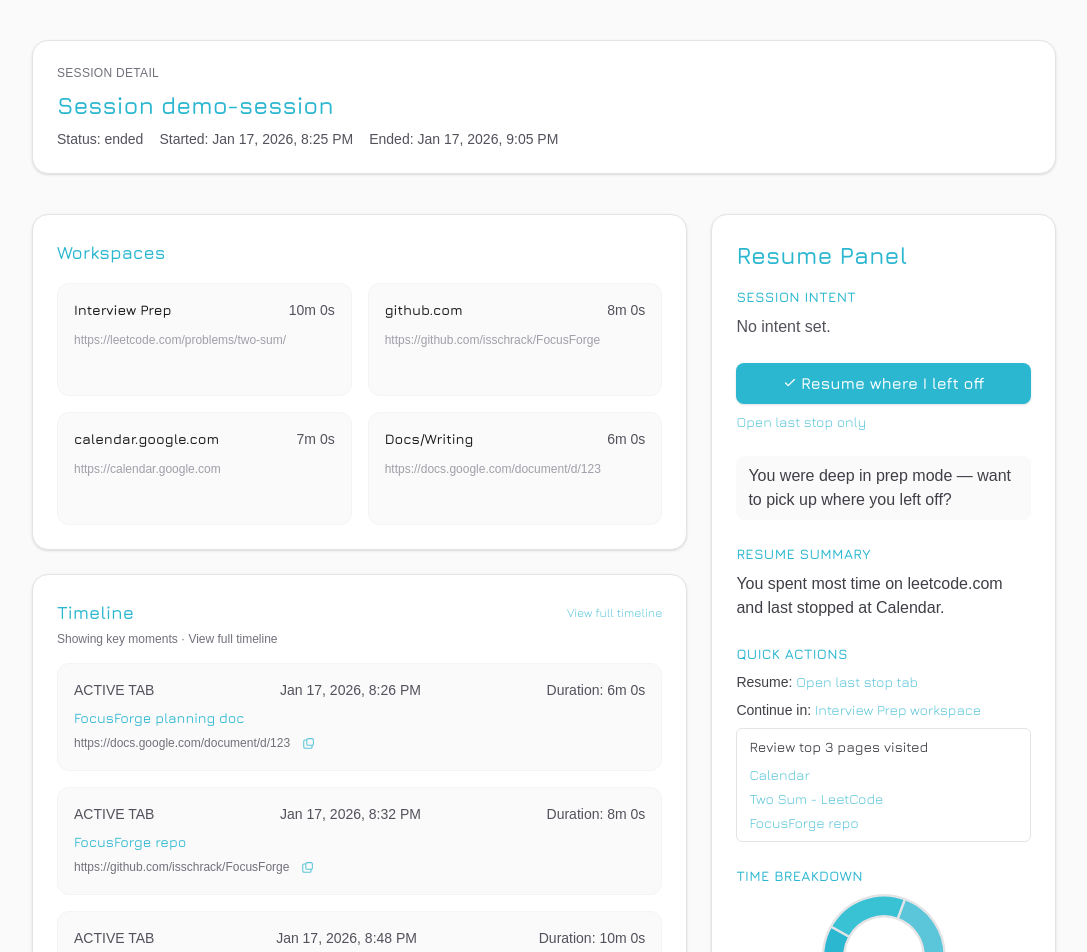
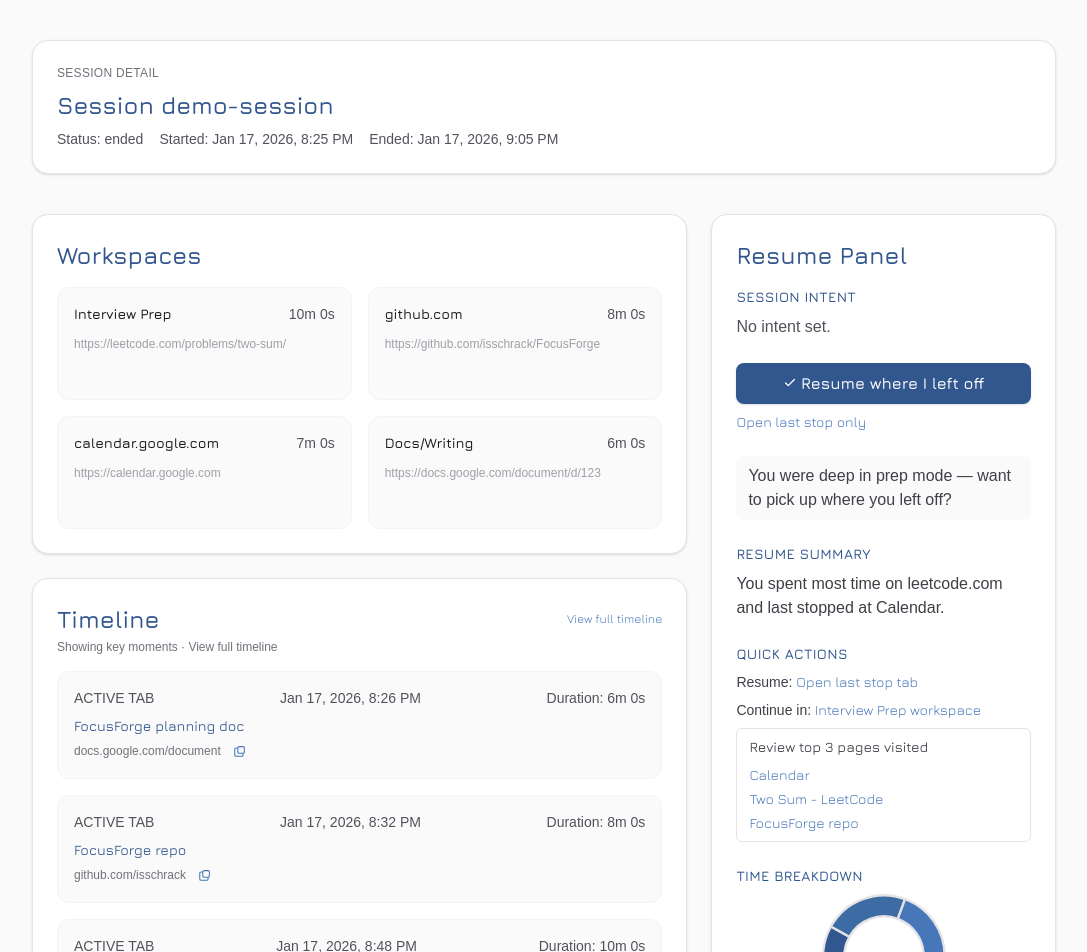
Before and after one commit to stripathy1999/FocusForge, a Next.js app: page /session/demo in a window 1280 px wide. Shown: the top 952 px of the page, without its empty margins (96-1183 px from the left). Built offline with nearby package versions, Linux system fonts and the light colour scheme.

Commit message:
Update theme to blue palette, fix timeline URL display and duplicate keys, standardize header sizes

```diff
--- a/app/globals.css
+++ b/app/globals.css
@@ -5,12 +5,12 @@
   --foreground: #171717;
 
   /* Brand colors - defined in next.config.ts theme */
-  --color-primary: #2BB7D0;
-  --color-secondary: #5BC5D9;
-  --color-light-accent: #4AB5C9;
+  --color-primary: #32578E;
+  --color-secondary: #4777B9;
+  --color-light-accent: #669EE6;
   --color-muted: #8f8f9f;
-  --color-primary-dark: #22a3be;
-  --color-primary-light: #7ee0ed;
+  --color-primary-dark: #223758;
+  --color-primary-light: #9ED5FF;
 }
 
 @theme inline {
--- a/app/session/[id]/page.tsx
+++ b/app/session/[id]/page.tsx
@@ -45,7 +45,7 @@ export default async function SessionPage({
           <Link
             href="/session/live"
             className="mt-4 inline-block underline"
-            style={{ color: '#5BC5D9' }}
+            style={{ color: '#4777B9' }}
           >
             Go to Live Session
           </Link>
--- a/app/session/_components/SessionDetail.tsx
+++ b/app/session/_components/SessionDetail.tsx
@@ -42,16 +42,53 @@ function formatEventType(type: string) {
   return type;
 }
 
-// Theme-aligned teal/cyan shades, ordered dark → light for visual distinction
+function shortenUrl(url: string): string {
+  try {
+    const urlObj = new URL(url);
+    let hostname = urlObj.hostname.replace(/^www\./, "");
+    let pathname = urlObj.pathname;
+
+    // Remove trailing slash
+    if (pathname === "/") {
+      pathname = "";
+    } else {
+      // Keep only the first path segment if it exists
+      const pathParts = pathname.split("/").filter(Boolean);
+      if (pathParts.length > 0) {
+        pathname = "/" + pathParts[0];
+        // Truncate if the path segment is too long
+        if (pathname.length > 20) {
+          pathname = pathname.substring(0, 17) + "...";
+        }
+      }
+    }
+
+    const shortUrl = hostname + pathname;
+    // Truncate entire URL if still too long
+    if (shortUrl.length > 40) {
+      return shortUrl.substring(0, 37) + "...";
+    }
+    return shortUrl;
+  } catch {
+    // If URL parsing fails, just truncate the original
+    const cleaned = url.replace(/^https?:\/\//, "").replace(/^www\./, "");
+    if (cleaned.length > 40) {
+      return cleaned.substring(0, 37) + "...";
+    }
+    return cleaned;
+  }
+}
+
+// Theme-aligned blue shades, ordered dark → light for visual distinction
 const PIE_COLORS = [
-  "#1a9ba8", // darker teal
-  "#2BB7D0", // primary
-  "#38c2d4",
-  "#5BC5D9", // secondary
-  "#4AB5C9", // light accent
-  "#6ed5e4",
-  "#22a3be",
-  "#7ee0ed", // lightest
+  "#223758", // primary dark
+  "#32578E", // primary
+  "#3d6ba3",
+  "#4777B9", // secondary
+  "#669EE6", // light accent
+  "#7db3f0",
+  "#4a7fc4",
+  "#9ED5FF", // primary light
 ];
 const PIE_BREAK_COLOR = "#8b9ca6"; // slate, theme-adjacent
 
@@ -194,7 +231,7 @@ export function SessionDetail({ session, computedSummary }: SessionDetailProps)
             </p>
             <h1
               className="text-2xl font-semibold"
-              style={{ fontFamily: 'var(--font-jura), sans-serif', color: '#2BB7D0' }}
+              style={{ fontFamily: 'var(--font-jura), sans-serif', color: '#32578E' }}
             >
               Session {session.id}
             </h1>
@@ -210,8 +247,8 @@ export function SessionDetail({ session, computedSummary }: SessionDetailProps)
           <div className="flex flex-col gap-6">
             <div className="rounded-2xl border border-zinc-200 bg-white p-6 shadow-sm">
               <h2
-                className="text-lg font-semibold"
-                style={{ fontFamily: 'var(--font-jura), sans-serif', color: '#2BB7D0' }}
+                className="text-2xl font-semibold"
+                style={{ fontFamily: 'var(--font-jura), sans-serif', color: '#32578E' }}
               >
                 Workspaces
               </h2>
@@ -236,7 +273,7 @@ export function SessionDetail({ session, computedSummary }: SessionDetailProps)
                       key={domain.domain}
                       className={`group rounded-xl border border-zinc-100 bg-zinc-50 p-4 transition-all duration-200 ${
                         domain.topUrls.length > 0
-                          ? "cursor-pointer hover:border-[#2BB7D0] hover:bg-white hover:shadow-lg hover:scale-[1.02] hover:-translate-y-0.5"
+                          ? "cursor-pointer hover:border-[#32578E] hover:bg-white hover:shadow-lg hover:scale-[1.02] hover:-translate-y-0.5"
                           : ""
                       }`}
                       onClick={() => {
@@ -275,7 +312,7 @@ export function SessionDetail({ session, computedSummary }: SessionDetailProps)
                         <button
                           type="button"
                           className="mt-3 inline-flex items-center text-xs font-medium opacity-0 group-hover:opacity-100 transition-opacity duration-200"
-                          style={{ fontFamily: 'var(--font-jura), sans-serif', color: '#5BC5D9' }}
+                          style={{ fontFamily: 'var(--font-jura), sans-serif', color: '#4777B9' }}
                           onClick={(e) => {
                             e.stopPropagation();
                             handleReopen(domain.topUrls);
@@ -291,7 +328,7 @@ export function SessionDetail({ session, computedSummary }: SessionDetailProps)
                   <div
                     className={`group rounded-xl border border-dashed border-zinc-200 bg-white p-4 transition-all duration-200 ${
                       computedSummary.background.topUrls.length > 0
-                        ? "cursor-pointer hover:border-[#2BB7D0] hover:bg-zinc-50 hover:shadow-lg hover:scale-[1.02] hover:-translate-y-0.5"
+                        ? "cursor-pointer hover:border-[#32578E] hover:bg-zinc-50 hover:shadow-lg hover:scale-[1.02] hover:-translate-y-0.5"
                         : ""
                     }`}
                     onClick={() => {
@@ -332,7 +369,7 @@ export function SessionDetail({ session, computedSummary }: SessionDetailProps)
                       <button
                         type="button"
                         className="mt-3 inline-flex items-center text-xs font-medium opacity-0 group-hover:opacity-100 transition-opacity duration-200"
-                        style={{ fontFamily: 'var(--font-jura), sans-serif', color: '#5BC5D9' }}
+                        style={{ fontFamily: 'var(--font-jura), sans-serif', color: '#4777B9' }}
                         onClick={(e) => {
                           e.stopPropagation();
                           if (computedSummary.background) {
@@ -351,15 +388,15 @@ export function SessionDetail({ session, computedSummary }: SessionDetailProps)
             <div className="rounded-2xl border border-zinc-200 bg-white p-6 shadow-sm">
               <div className="flex items-center justify-between">
                 <h2
-                  className="text-lg font-semibold"
-                  style={{ fontFamily: 'var(--font-jura), sans-serif', color: '#2BB7D0' }}
+                  className="text-2xl font-semibold"
+                  style={{ fontFamily: 'var(--font-jura), sans-serif', color: '#32578E' }}
                 >
                   Timeline
                 </h2>
                 <button
                   type="button"
                   className="text-xs underline-offset-4 hover:underline"
-                  style={{ fontFamily: 'var(--font-jura), sans-serif', color: '#5BC5D9' }}
+                  style={{ fontFamily: 'var(--font-jura), sans-serif', color: '#4777B9' }}
                   onClick={() => setShowFullTimeline((value) => !value)}
                 >
                   {showFullTimeline ? "Show key moments" : "View full timeline"}
@@ -376,12 +413,12 @@ export function SessionDetail({ session, computedSummary }: SessionDetailProps)
                     No events recorded yet.
                   </p>
                 ) : (
-                  keyTimeline.map((event) => (
+                  keyTimeline.map((event, index) => (
                     <div
-                      key={`${event.ts}-${event.type}`}
+                      key={`${event.ts}-${event.type}-${event.url || ''}-${index}`}
                       className={`rounded-xl border border-zinc-100 bg-zinc-50 p-4 transition-all duration-200 ${
                         event.url && event.type !== "BREAK"
-                          ? "hover:border-[#2BB7D0] hover:bg-white hover:shadow-lg hover:scale-[1.02] hover:-translate-y-0.5"
+                          ? "hover:border-[#32578E] hover:bg-white hover:shadow-lg hover:scale-[1.02] hover:-translate-y-0.5"
                           : "hover:border-zinc-200 hover:bg-white hover:shadow-md"
                       }`}
                     >
@@ -401,13 +438,13 @@ export function SessionDetail({ session, computedSummary }: SessionDetailProps)
                               Duration: {formatDuration(event.durationSec)}
                             </span>
                           </div>
-                          <div className="mt-2 text-sm font-medium font-jura" style={{ color: '#2BB7D0' }}>
+                          <div className="mt-2 text-sm font-medium font-jura" style={{ color: '#32578E' }}>
                             {event.title || "Untitled tab"}
                           </div>
                           <div className="mt-1 flex items-center gap-2 text-xs text-zinc-500">
                             {event.url ? (
                               <>
-                                <span className="truncate">{event.url}</span>
+                                <span className="truncate" title={event.url}>{shortenUrl(event.url)}</span>
                                 <button
                                   type="button"
                                   className="flex-shrink-0 rounded p-1 hover:bg-zinc-200 transition-colors"
@@ -423,7 +460,7 @@ export function SessionDetail({ session, computedSummary }: SessionDetailProps)
                                     viewBox="0 0 16 16"
                                     fill="none"
                                     xmlns="http://www.w3.org/2000/svg"
-                                    style={{ color: '#5BC5D9' }}
+                                    style={{ color: '#4777B9' }}
                                   >
                                     <path
                                       d="M5.5 4.5H3.5C2.67157 4.5 2 5.17157 2 6V12.5C2 13.3284 2.67157 14 3.5 14H10C10.8284 14 11.5 13.3284 11.5 12.5V10.5M5.5 4.5C5.5 3.67157 6.17157 3 7 3H11.5C12.3284 3 13 3.67157 13 4.5V9C13 9.82843 12.3284 10.5 11.5 10.5H7C6.17157 10.5 5.5 9.82843 5.5 9V4.5Z"
@@ -462,7 +499,7 @@ export function SessionDetail({ session, computedSummary }: SessionDetailProps)
             <div className="flex items-center justify-between">
               <h2
                 className="text-2xl font-semibold"
-                style={{ fontFamily: 'var(--font-jura), sans-serif', color: '#2BB7D0' }}
+                style={{ fontFamily: 'var(--font-jura), sans-serif', color: '#32578E' }}
               >
                 Resume Panel
               </h2>
@@ -482,7 +519,7 @@ export function SessionDetail({ session, computedSummary }: SessionDetailProps)
                   </div>
                 )}
                 <div>
-                  <p className="text-sm font-semibold uppercase tracking-wide" style={{ fontFamily: 'var(--font-jura), sans-serif', color: '#2BB7D0' }}>
+                  <p className="text-sm font-semibold uppercase tracking-wide" style={{ fontFamily: 'var(--font-jura), sans-serif', color: '#32578E' }}>
                     Session Intent
                   </p>
                   {computedSummary.intent_tags.length > 0 ? (
@@ -506,7 +543,7 @@ export function SessionDetail({ session, computedSummary }: SessionDetailProps)
                 <button
                   type="button"
                   className="rounded-lg px-4 py-2 text-base font-semibold text-white shadow-sm disabled:opacity-60"
-                  style={{ fontFamily: 'var(--font-jura), sans-serif', backgroundColor: '#2BB7D0', borderColor: '#2BB7D0' }}
+                  style={{ fontFamily: 'var(--font-jura), sans-serif', backgroundColor: '#32578E', borderColor: '#32578E' }}
                   onClick={() =>
                     computedSummary.resumeUrls.length
                       ? handleReopen(computedSummary.resumeUrls)
@@ -524,7 +561,7 @@ export function SessionDetail({ session, computedSummary }: SessionDetailProps)
                 <button
                   type="button"
                   className="text-left text-sm underline-offset-4 hover:underline disabled:text-zinc-400 disabled:no-underline"
-                  style={{ fontFamily: 'var(--font-jura), sans-serif', color: '#5BC5D9' }}
+                  style={{ fontFamily: 'var(--font-jura), sans-serif', color: '#4777B9' }}
                   onClick={() =>
                     computedSummary.lastStop?.url
                       ? handleReopen([computedSummary.lastStop.url])
@@ -539,13 +576,13 @@ export function SessionDetail({ session, computedSummary }: SessionDetailProps)
                 {computedSummary.emotionalSummary}
               </p>
               <div>
-                <p className="text-sm font-semibold uppercase tracking-wide" style={{ fontFamily: 'var(--font-jura), sans-serif', color: '#2BB7D0' }}>
+                <p className="text-sm font-semibold uppercase tracking-wide" style={{ fontFamily: 'var(--font-jura), sans-serif', color: '#32578E' }}>
                   Resume Summary
                 </p>
                 <p className="mt-2 text-base">{computedSummary.resumeSummary}</p>
               </div>
               <div>
-                <p className="text-sm font-semibold uppercase tracking-wide" style={{ fontFamily: 'var(--font-jura), sans-serif', color: '#2BB7D0' }}>
+                <p className="text-sm font-semibold uppercase tracking-wide" style={{ fontFamily: 'var(--font-jura), sans-serif', color: '#32578E' }}>
                   Quick Actions
                 </p>
                 <div className="mt-2 flex flex-col gap-2 text-sm">
@@ -554,7 +591,7 @@ export function SessionDetail({ session, computedSummary }: SessionDetailProps)
                     <button
                       type="button"
                       className="underline-offset-4 hover:underline disabled:text-zinc-400 disabled:no-underline"
-                      style={{ fontFamily: 'var(--font-jura), sans-serif', color: '#5BC5D9' }}
+                      style={{ fontFamily: 'var(--font-jura), sans-serif', color: '#4777B9' }}
                       onClick={() =>
                         computedSummary.lastStop?.url
                           ? handleReopen([computedSummary.lastStop.url])
@@ -570,7 +607,7 @@ export function SessionDetail({ session, computedSummary }: SessionDetailProps)
                     <button
                       type="button"
                       className="underline-offset-4 hover:underline disabled:text-zinc-400 disabled:no-underline"
-                      style={{ fontFamily: 'var(--font-jura), sans-serif', color: '#5BC5D9' }}
+                      style={{ fontFamily: 'var(--font-jura), sans-serif', color: '#4777B9' }}
                       onClick={() =>
                         computedSummary.domains[0]?.topUrls?.length
                           ? handleReopen(computedSummary.domains[0].topUrls)
@@ -594,7 +631,7 @@ export function SessionDetail({ session, computedSummary }: SessionDetailProps)
                             key={page.url}
                             type="button"
                             className="block w-full truncate text-left underline-offset-4 hover:underline"
-                            style={{ fontFamily: 'var(--font-jura), sans-serif', color: '#5BC5D9' }}
+                            style={{ fontFamily: 'var(--font-jura), sans-serif', color: '#4777B9' }}
                             title={page.url}
                             onClick={() => handleReopen([page.url])}
                           >
@@ -607,7 +644,7 @@ export function SessionDetail({ session, computedSummary }: SessionDetailProps)
                 </div>
               </div>
               <div>
-                <p className="text-sm font-semibold uppercase tracking-wide" style={{ fontFamily: 'var(--font-jura), sans-serif', color: '#2BB7D0' }}>
+                <p className="text-sm font-semibold uppercase tracking-wide" style={{ fontFamily: 'var(--font-jura), sans-serif', color: '#32578E' }}>
                   Time Breakdown
                 </p>
                 <TimeBreakdownPie
@@ -640,7 +677,7 @@ export function SessionDetail({ session, computedSummary }: SessionDetailProps)
                 </div>
               </div>
               <div>
-                <p className="text-sm font-semibold uppercase tracking-wide" style={{ fontFamily: 'var(--font-jura), sans-serif', color: '#2BB7D0' }}>
+                <p className="text-sm font-semibold uppercase tracking-wide" style={{ fontFamily: 'var(--font-jura), sans-serif', color: '#32578E' }}>
                   Intent Alignment
                 </p>
                 <div className="mt-2 rounded-lg border border-zinc-200 bg-zinc-50 px-3 py-3 text-sm text-zinc-600">
@@ -678,7 +715,7 @@ export function SessionDetail({ session, computedSummary }: SessionDetailProps)
                                 className="h-full shrink-0"
                                 style={{
                                   flex: `0 0 ${pctA}%`,
-                                  backgroundColor: "#2BB7D0",
+                                  backgroundColor: "#32578E",
                                   minWidth: a > 0 ? "2px" : undefined,
                                 }}
                                 title={`Aligned: ${formatDuration(a)}`}
@@ -687,7 +724,7 @@ export function SessionDetail({ session, computedSummary }: SessionDetailProps)
                                 className="h-full shrink-0"
                                 style={{
                                   flex: `0 0 ${pctO}%`,
-                                  backgroundColor: "#22a3be",
+                                  backgroundColor: "#4a7fc4",
                                   minWidth: o > 0 ? "2px" : undefined,
                                 }}
                                 title={`Off-intent: ${formatDuration(o)}`}
@@ -703,16 +740,16 @@ export function SessionDetail({ session, computedSummary }: SessionDetailProps)
                               />
                             </>
                           ) : (
-                            <div className="h-full min-h-[12px] w-full flex-1" style={{ backgroundColor: "#7ee0ed" }} />
+                            <div className="h-full min-h-[12px] w-full flex-1" style={{ backgroundColor: "#9ED5FF" }} />
                           )}
                         </div>
                         <div className="flex flex-nowrap gap-x-3 text-xs text-zinc-600">
                           <span className="inline-flex shrink-0 items-center gap-1.5 whitespace-nowrap">
-                            <span className="h-2 w-2 rounded-sm shrink-0" style={{ backgroundColor: "#2BB7D0" }} />
+                            <span className="h-2 w-2 rounded-sm shrink-0" style={{ backgroundColor: "#32578E" }} />
                             Aligned {formatDuration(a)}
                           </span>
                           <span className="inline-flex shrink-0 items-center gap-1.5 whitespace-nowrap">
-                            <span className="h-2 w-2 rounded-sm shrink-0" style={{ backgroundColor: "#f59e0b" }} />
+                            <span className="h-2 w-2 rounded-sm shrink-0" style={{ backgroundColor: "#4a7fc4" }} />
                             Off-intent {formatDuration(o)}
                           </span>
                           <span className="inline-flex shrink-0 items-center gap-1.5 whitespace-nowrap">
@@ -769,7 +806,7 @@ export function SessionDetail({ session, computedSummary }: SessionDetailProps)
                     target="_blank"
                     rel="noreferrer"
                     className="mt-2 inline-block text-base underline-offset-4 hover:underline"
-                    style={{ color: '#5BC5D9' }}
+                    style={{ color: '#4777B9' }}
                   >
                     {computedSummary.lastStop.title ||
                       computedSummary.lastStop.url}
@@ -779,7 +816,7 @@ export function SessionDetail({ session, computedSummary }: SessionDetailProps)
                 )}
               </div>
               <div className="pt-4 text-sm text-zinc-500">
-                <Link href="/session/demo" className="underline" style={{ color: '#5BC5D9' }}>
+                <Link href="/session/demo" className="underline" style={{ color: '#4777B9' }}>
                   View demo session →
                 </Link>
               </div>
--- a/app/session/live/SessionLiveClient.tsx
+++ b/app/session/live/SessionLiveClient.tsx
@@ -23,7 +23,7 @@ export function SessionLiveClient() {
           type="button"
           onClick={() => sessionId && router.push(`/session/${sessionId}`)}
           className="rounded-lg px-4 py-2 text-sm font-medium text-white shadow-sm"
-          style={{ fontFamily: 'var(--font-jura), sans-serif', backgroundColor: '#2BB7D0', borderColor: '#2BB7D0' }}
+          style={{ fontFamily: 'var(--font-jura), sans-serif', backgroundColor: '#32578E', borderColor: '#32578E' }}
         >
           Open Session
         </button>
--- a/app/session/live/page.tsx
+++ b/app/session/live/page.tsx
@@ -26,7 +26,7 @@ export default function LiveSessionPage() {
         <div className="mt-8 rounded-lg bg-zinc-50 p-4 text-sm text-zinc-600">
           <p>
             Want to test without the extension? Try the{" "}
-            <Link href="/session/demo" className="underline" style={{ color: '#5BC5D9' }}>
+            <Link href="/session/demo" className="underline" style={{ color: '#4777B9' }}>
               demo session
             </Link>
             .
--- a/next.config.ts
+++ b/next.config.ts
@@ -10,22 +10,22 @@ import type { NextConfig } from "next";
  * - Subtitles/Body: Lato (regular/medium) - used for body text
  *
  * Colors:
- * - Primary: #2BB7D0 (headers, main CTAs, primary elements)
- * - Secondary: #5BC5D9 (subtitles, secondary actions)
- * - Light Accent: #4AB5C9 (lighter subtitle variants)
+ * - Primary: #32578E (headers, main CTAs, primary elements)
+ * - Secondary: #4777B9 (subtitles, secondary actions)
+ * - Light Accent: #669EE6 (lighter subtitle variants)
  * - Muted: #8f8f9f (body text, descriptions)
- * - Primary Dark: #22a3be (darker variant)
- * - Primary Light: #7ee0ed (lighter variant)
+ * - Primary Dark: #223758 (darker variant)
+ * - Primary Light: #9ED5FF (lighter variant)
  */
 
 export const theme = {
   colors: {
-    primary: "#2BB7D0",
-    secondary: "#5BC5D9",
-    lightAccent: "#4AB5C9",
+    primary: "#32578E",
+    secondary: "#4777B9",
+    lightAccent: "#669EE6",
     muted: "#8f8f9f",
-    primaryDark: "#22a3be",
-    primaryLight: "#7ee0ed",
+    primaryDark: "#223758",
+    primaryLight: "#9ED5FF",
   },
   fonts: {
     header: {
```
Also changed, not shown: app/page.tsx (+9 -9 lines), extension/popup.html (+14 -14 lines).
